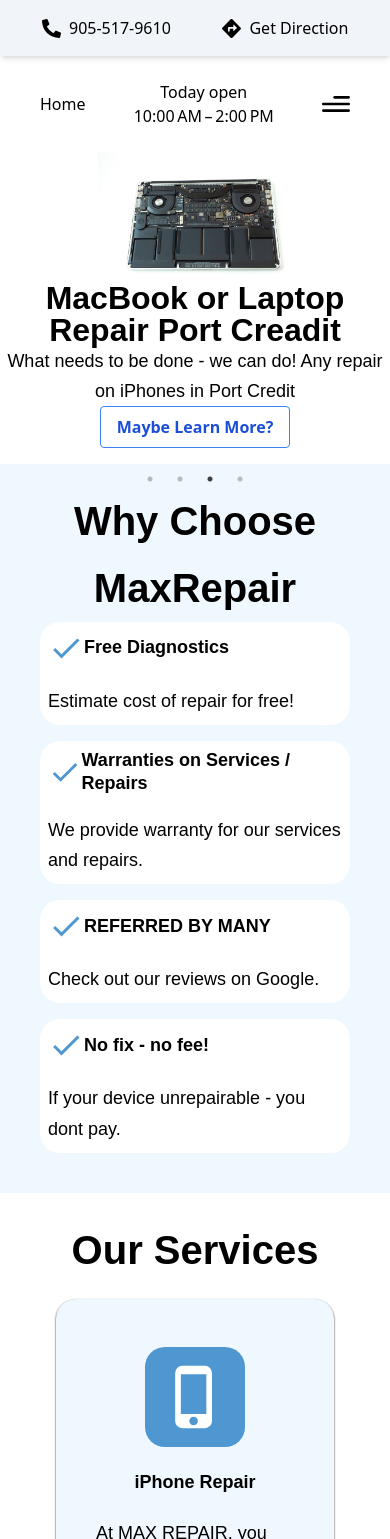
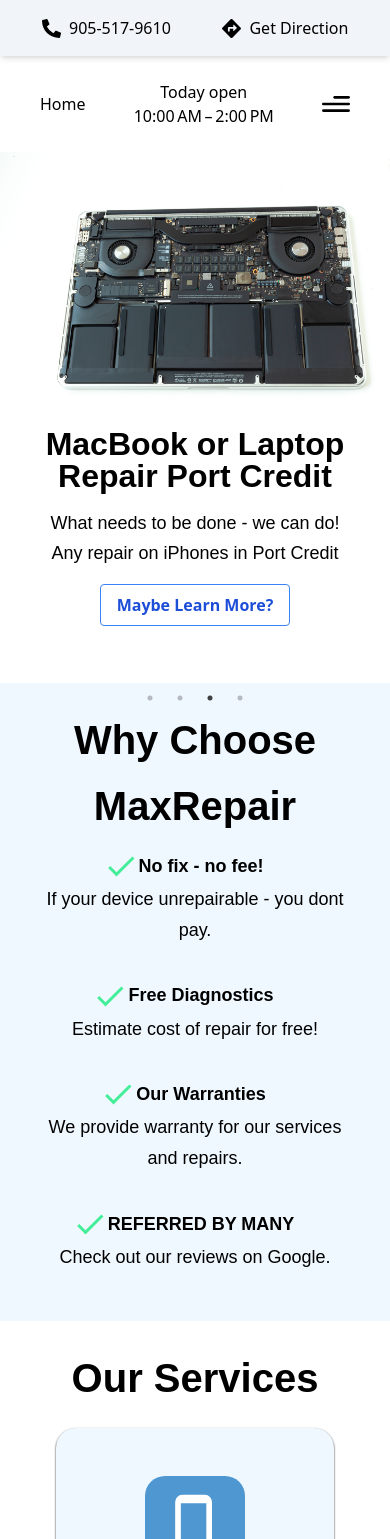
Before and after one commit to MetalJames/pcmaxrepair, a React (Vite) app: page / in a window 390 px wide. Shown: the top 1539 px of the page. Built offline with nearby package versions, Linux system fonts and the light colour scheme.

Commit message:
cleaning, styling constants indextsx cleaned; fixed p tag problem in banner; worked on slider style and whychoseus

```diff
--- a/src/components/Banner.tsx
+++ b/src/components/Banner.tsx
@@ -19,14 +19,14 @@
                     <FaDirections size='19' className='nav-linker'/>&nbsp;&nbsp;
                     <p>Get Direction</p>
                 </a>
-                <p className='hidden sm:flex items-center'>
+                <div className='hidden sm:flex items-center'>
                     <FaDoorOpen size='19' className='nav-linker'/>&nbsp;&nbsp;
                     {openhours.filter(day => day.id === openday).map((day) => (
                     <div key={day.id} className='flex items-center justify-center'>
                         <p>Today open</p>&nbsp;&nbsp;{day.hours}
                     </div>
                 ))}
-                </p>
+                </div>
         </div>
     );
 }
--- a/src/components/Slider.tsx
+++ b/src/components/Slider.tsx
@@ -32,15 +32,15 @@
                         <div className={`flex w-full justify-between sm:items-stretch items-center
                         ${slide.id === 'repair_logicboard' || slide.id === 'repair_console' ? 'sm:flex-row-reverse flex-col-reverse' : 'sm:flex-row flex-col-reverse'}`}>
                             <div className='flex flex-col w-full justify-around items-center'>
-                                <h3 className='font-poppins font-semibold xs:text-[48px] text-[32px] xs:leading-[76.8px] leading-[32px] w-full text-center'>
+                                <h3 className='font-poppins font-semibold xs:text-[48px] text-[32px] xs:leading-[76.8px] leading-[32px] sm:w-full w-[80%] sm:py-0 py-4 text-center'>
                                     {slide.title}
                                 </h3>
-                                <p className='font-poppins font-light text-[18px] leading-[30px] text-center'>{slide.description}</p>
-                                <Link key={slide.id} to={`${slide.link}`}>
+                                <p className='font-poppins font-light text-[18px] leading-[30px] text-center sm:w-full w-[80%] sm:pb-0 pb-4'>{slide.description}</p>
+                                <Link key={slide.id} to={`${slide.link}`} className='sm:pb-0 pb-6'>
                                     <div key={slide.id} className='bg-transparent hover:bg-blue-500 text-blue-700 font-semibold hover:text-white py-2 px-4 border border-blue-500 hover:border-transparent rounded duration-300 cursor-pointer'>Maybe Learn More?</div>
                                 </Link>
                             </div>
-                            <img src={slide.img} alt={slide.title} className='w-[50%] h-[50%]'/>
+                            <img src={slide.img} alt={slide.title} className='sm:w-[50%] sm:h-[50%] w-full h-full'/>
                         </div>
                     </div>
                 ))}
--- a/src/components/WhyChooseUs.tsx
+++ b/src/components/WhyChooseUs.tsx
@@ -3,17 +3,19 @@
 
 const WhyChooseUs = () => {
     return (
-        <div className='flex flex-col sm:py-16 sm:px-24 px-10 py-6 bg-[#f0f8ff]'>
+        <div className='flex flex-col sm:py-16 sm:px-24 px-6 py-6 bg-[#f0f8ff]'>
             <h1 className='font-poppins font-semibold xs:text-[48px] text-[40px] xs:leading-[76.8px] leading-[66.8px] w-full text-center'>Why Choose MaxRepair</h1>
             <div className='flex flex-wrap flex-row justify-center w-full'>
                 {whychooseus.map(({ id, title, description, logo: Icon}) =>
-                <div key={id} className='bg-white text-black sm:w-[20%] w-[100%] rounded-[20px] sm:m-4 m-0 sm:mb-4 mb-4 flex flex-col items-center'>
+                // <div key={id} className='bg-white text-black sm:w-[20%] w-[100%] rounded-[20px] sm:m-4 m-0 sm:mb-4 mb-4 flex flex-col items-center'>
+                <div key={id} className='text-black sm:w-[20%] w-[100%] rounded-[20px] sm:m-4 m-0 sm:mb-4 mb-4 flex flex-col items-center'>
                     <div className='flex justify-start flex-col p-2 rounded-[20px] w-full'>
-                        <div className='flex items-center'>
-                            <Icon className='fill-[#4e97d1] text-4xl'/>
-                            <h2 className='font-poppins font-semibold text-[18px] leading-[23px]'>{title}</h2>
+                        <div className='flex items-center justify-center sm:ml-0 -ml-6'>
+                            {/* <Icon className='fill-[#4e97d1] text-4xl'/> */}
+                            <Icon className='fill-[#4e9] text-4xl'/>
+                            <h2 className='font-poppins font-semibold text-[18px] leading-[23px] text-center'>{title}</h2>
                         </div>
-                        <p className='font-poppins font-light text-[18px] leading-[30.8px] max-w-[470px] mt-5'>{description}</p>
+                        <p className='font-poppins font-light text-[18px] leading-[30.8px] max-w-[470px] sm:mt-5 mt-0 text-center'>{description}</p>
                     </div>
                 </div>
                 )}
--- a/src/constants/index.ts
+++ b/src/constants/index.ts
@@ -111,28 +111,28 @@
 export const slidercontent = [
     {
         id: 'repair_iphone',
-        title: 'iPhone Repair Port Creadit',
+        title: 'iPhone Repair Port Credit',
         description: 'What needs to be done - we can do! Any repair on iPhones in Port Credit',
         img: slideriphone,
         link: '/iphone_repair',
     },
     {
         id: 'repair_logicboard',
-        title: 'Logic Board Repair Port Creadit',
+        title: 'Logic Board Repair Port Credit',
         description: 'What needs to be done - we can do! Any repair on iPhones in Port Credit',
         img: sliderlogicboard,
         link: '/logicboard_repair',
     },
     {
         id: 'repair_macbooklaptop',
-        title: 'MacBook or Laptop Repair Port Creadit',
+        title: 'MacBook or Laptop Repair Port Credit',
         description: 'What needs to be done - we can do! Any repair on iPhones in Port Credit',
         img: slidermacbook,
         link: '/macbook_repair',
     },
     {
         id: 'repair_console',
-        title: 'Gaming Console Repair Port Creadit',
+        title: 'Gaming Console Repair Port Credit',
         description: 'What needs to be done - we can do! Any repair on iPhones in Port Credit',
         img: sliderplaystation,
         link: '/gamingconsole_repair',
@@ -260,42 +260,26 @@
 export const whychooseus = [
     {
         id: 'why-choose-us-1',
-        title: 'Free Diagnostics',
-        description: 'Estimate cost of repair for free!',
-        // description: 'Bring your device to our store and get a free diagnosis of your gadget.',
-        logo: MdCheck,
-    },
-    // {
-    //     id: 'why-choose-us-2',
-    //     title: 'On the Spot Service',
-    //     description: 'We offer on spot services for a lot of minor issues like battery replacement and general breakdowns.',
-    //     logo: MdCheck,
-    // },
-    {
-        id: 'why-choose-us-3',
-        title: 'Warranties on Services / Repairs',
-        description: 'We provide warranty for our services and repairs.',
-        // description: 'Services and repairs come with warranties to help you get best experience possible.',
-        logo: MdCheck,
-    },
-    // {
-    //     id: 'why-choose-us-4',
-    //     title: 'Quality Parts',
-    //     description: 'All our parts from reliable sources and always come.',
-    //     logo: MdCheck,
-    // },
-    {
-        id: 'why-choose-us-5',
-        title: 'REFERRED BY MANY',
-        // description: 'With our happy customers, we are getting a lot of referrals, check out our reviews on Google.',
-        description: 'Check out our reviews on Google.',
+        title: 'No fix - no fee!',
+        description: 'If your device unrepairable - you dont pay.',
         logo: MdCheck,
     },
     {
-        id: 'why-choose-us-6',
-        title: 'No fix - no fee!',
-        description: 'If your device unrepairable - you dont pay.',
-        // description: 'We always can provide you with the solution but if it is too expensive or you dont want to fix it - you dont pay.',
+        id: 'why-choose-us-2',
+        title: 'Free Diagnostics',
+        description: 'Estimate cost of repair for free!',
+        logo: MdCheck,
+    },
+    {
+        id: 'why-choose-us-3',
+        title: 'Our Warranties',
+        description: 'We provide warranty for our services and repairs.',
+        logo: MdCheck,
+    },
+    {
+        id: 'why-choose-us-4',
+        title: 'REFERRED BY MANY',
+        description: 'Check out our reviews on Google.',
         logo: MdCheck,
     },
 ];
@@ -318,7 +302,6 @@
     {
         id: 'our-services-3',
         title: 'iPad / Tablet Repair',
-        // description: 'Whether your iPad or Tablet has a broken screen or maybe your battery no longer holds the charge, or you have software issues, or any other issue that interrupts smooth performance, we will take care of it.',
         description: 'Whether your iPad or Tablet has a broken screen or maybe your battery no longer holds the charge, or you have software issues, or any other issue that interrupts smooth performance, we will take care of it.',
         logo: MdTabletMac,
         link: '/ipadtablet_repair',
```
